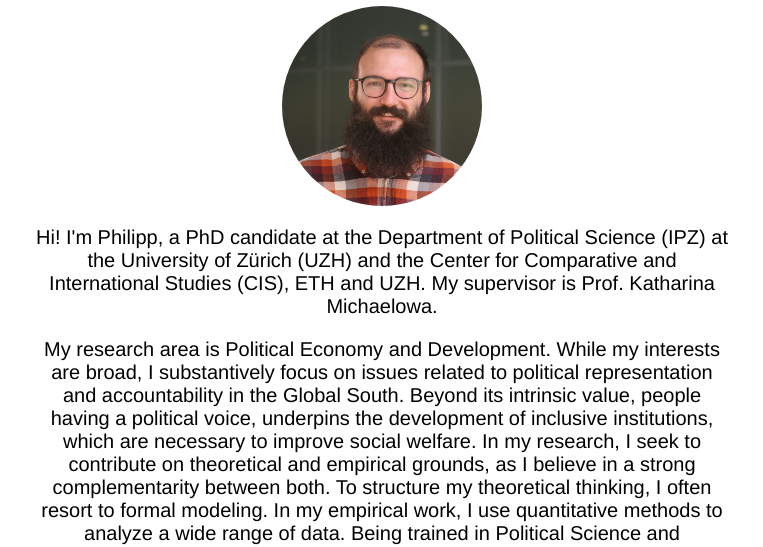
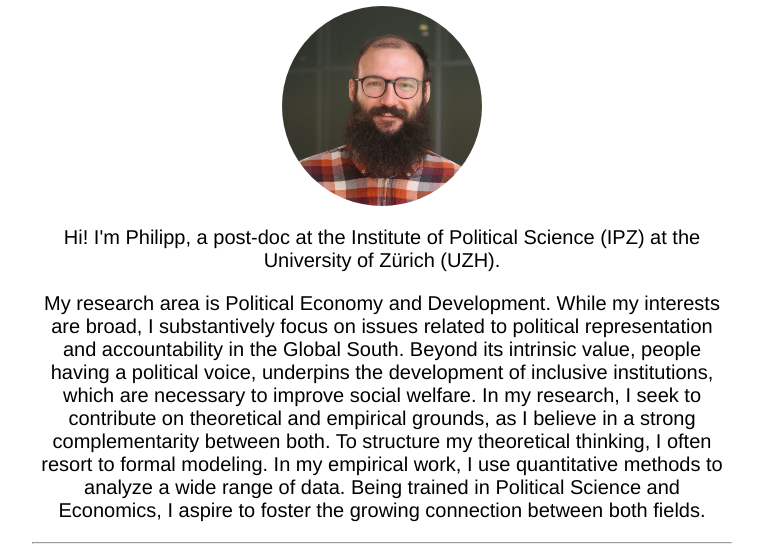
Before and after one commit to philker/philker.github.io, a plain HTML site: page index.html in a window 1280 px wide. Shown: the part 93-640 px from the top of the page, without its empty margins (258-1021 px from the left). Drawn offline with Linux system fonts and the light colour scheme.

Commit message:
Update index.html

```diff
--- a/index.html
+++ b/index.html
@@ -46,7 +46,7 @@
       <img src="assets/kerler%20phillipp%2020220428_1.jpg" alt="Philipp Kerler">
     </div>
 
-    <p>Hi! I'm Philipp, a PhD candidate at the Department of Political Science (IPZ) at the University of Zürich (UZH) and the Center for Comparative and International Studies (CIS), ETH and UZH. My supervisor is Prof. Katharina Michaelowa.</p>
+    <p>Hi! I'm Philipp, a post-doc at the Institute of Political Science (IPZ) at the University of Zürich (UZH). </p>
 
     <p>My research area is Political Economy and Development. While my interests are broad, I substantively focus on issues related to political representation and accountability in the Global South. Beyond its intrinsic value, people having a political voice, underpins the development of inclusive institutions, which are necessary to improve social welfare. In my research, I seek to contribute on theoretical and empirical grounds, as I believe in a strong complementarity between both. To structure my theoretical thinking, I often resort to formal modeling. In my empirical work, I use quantitative methods to analyze a wide range of data. Being trained in Political Science and Economics, I aspire to foster the growing connection between both fields. </p>
 	  <p> </p>
```
